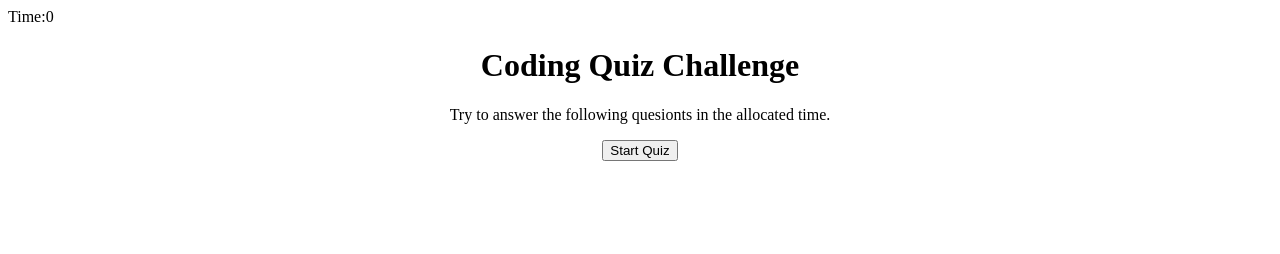
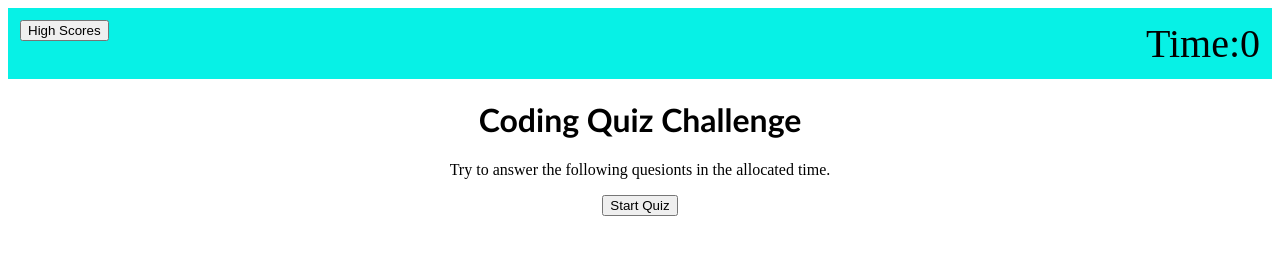
Before and after one commit to Pattiqus/Week-4-coding-pop-quiz, a plain HTML site: page index.html in a window 1280 px wide. Drawn offline with Linux system fonts and the light colour scheme.

Commit message:
upload to fix github publish

```diff
--- a/assets/css/style2.css
+++ b/assets/css/style2.css
@@ -5,3 +5,30 @@
 .main {
     text-align: center;
 }
+
+nav {
+    width: 100%;
+    background-color: rgb(7, 241, 230);
+    overflow: auto;
+}
+
+.highScores {
+    float: left;
+    padding: 12px;
+    color: white;
+    text-decoration: none;
+    font-size: 17px;
+
+}
+
+.timer {
+    float: right;
+    padding: 12px;
+    color: rgb(2, 0, 0);
+    text-decoration: none;
+    font-size: 40px;
+}
+
+h1 {
+    font-family: 'Gill Sans', 'Gill Sans MT', Calibri, 'Trebuchet MS', sans-serif;
+}
--- a/assets/javascript/script.js
+++ b/assets/javascript/script.js
@@ -67,18 +67,6 @@ var showFinishScreen = function() {
 
 };
 
-// function showQuestions() {
-//     // getting question from question array
-//     var currentQuestion = questions[currentQuestioni];
-//     titleQ.textContent = currentQuestion.title;
-//     // clear all choices
-//     choicesQ.textContent = "";
-//     // get choices
-//     currentQuestion.choices.forEach( function(choice,i) {
-//         var h2El = document.createElement("h2");
-//         h2El.setAttribute("value",choices);
-//     });
-// }
 
 startButton.onclick = startQuiz;
 
@@ -436,3 +424,17 @@ var startQuizAgain = function() {
 
 var startQuizAgainBtn = document.getElementById('starQuizAgain');
 startQuizAgainBtn.addEventListener('click', startQuizAgain);
+
+// **
+//  *  Function: viewHighScores
+//  *  Description: used to view high scores from the start screen
+//  */
+
+var viewHighScores = function() {
+    mainScreen.classList.add("hide");
+    scoreboardWrapper.classList.remove("hide");
+
+}
+
+var viewHighScores =document.getElementsByTagName('highScores');
+viewHighScores.addEventListener('click', )
--- a/index.html
+++ b/index.html
@@ -8,13 +8,19 @@
         <title>Coding Quiz</title>
     </head>
     <body>
+        <!-- Nav Bar for containing Scores & timer -->
+        <nav>
+            <!-- Section: High Scores Button -->
+            <div class="highScores">
+                <button id="highScores">High Scores</button>
+            </div>
 
-        <!-- # Section: Timer -->
-        <div class="timer">
-            Time:<span id="time">0</span>
-        </div>
-        <!-- # /Section: Timer -->
-
+            <!-- # Section: Timer -->
+            <div class="timer">
+                Time:<span id="time">0</span>
+            </div>
+            <!-- # /Section: Timer -->
+        </nav>
         <!-- # Main: Content for Pop-Quiz -->
         <div class="main">
             <div id="main-screen" class="mainStyle">
```
Also changed, not shown: 1 other file.
